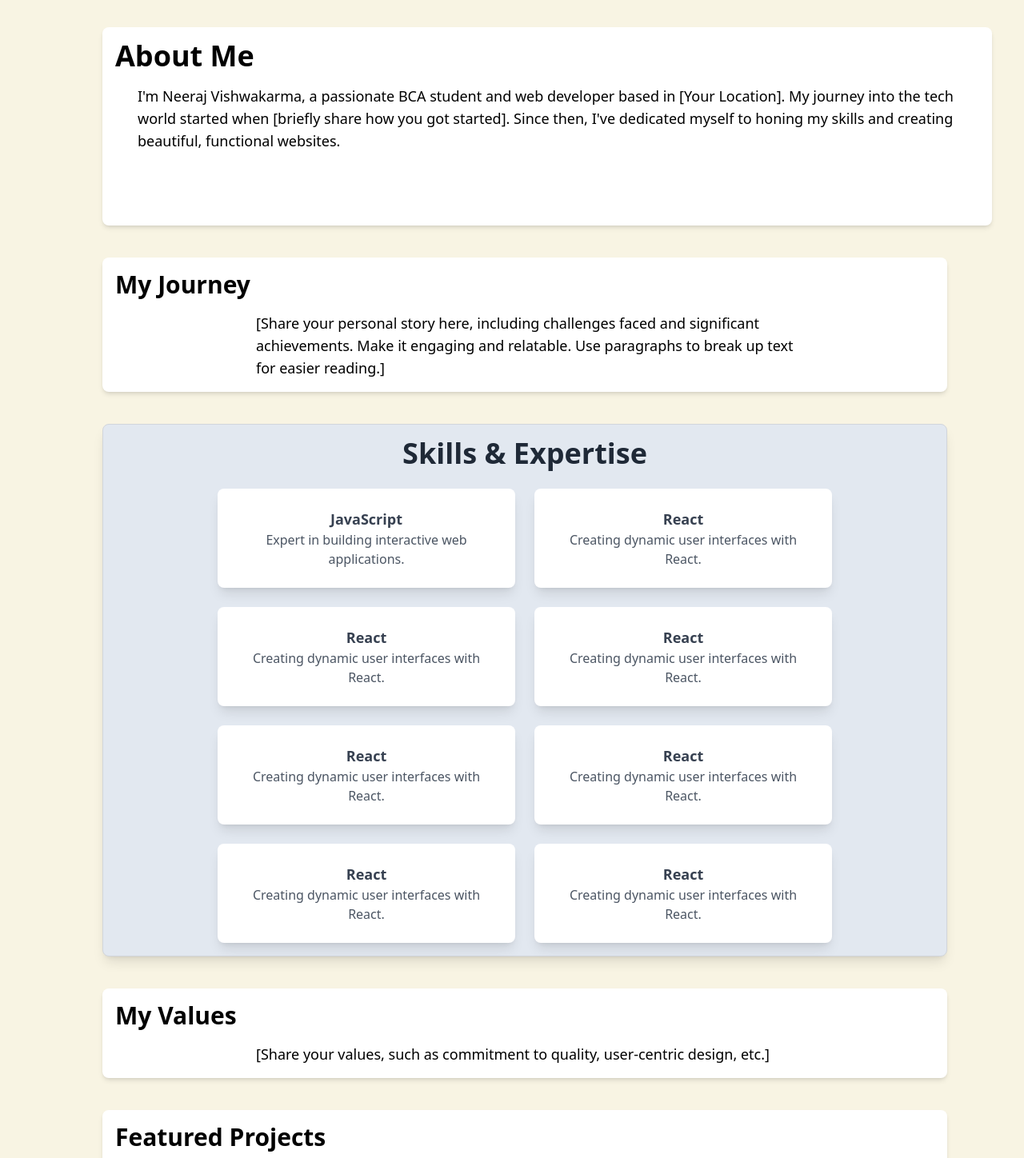
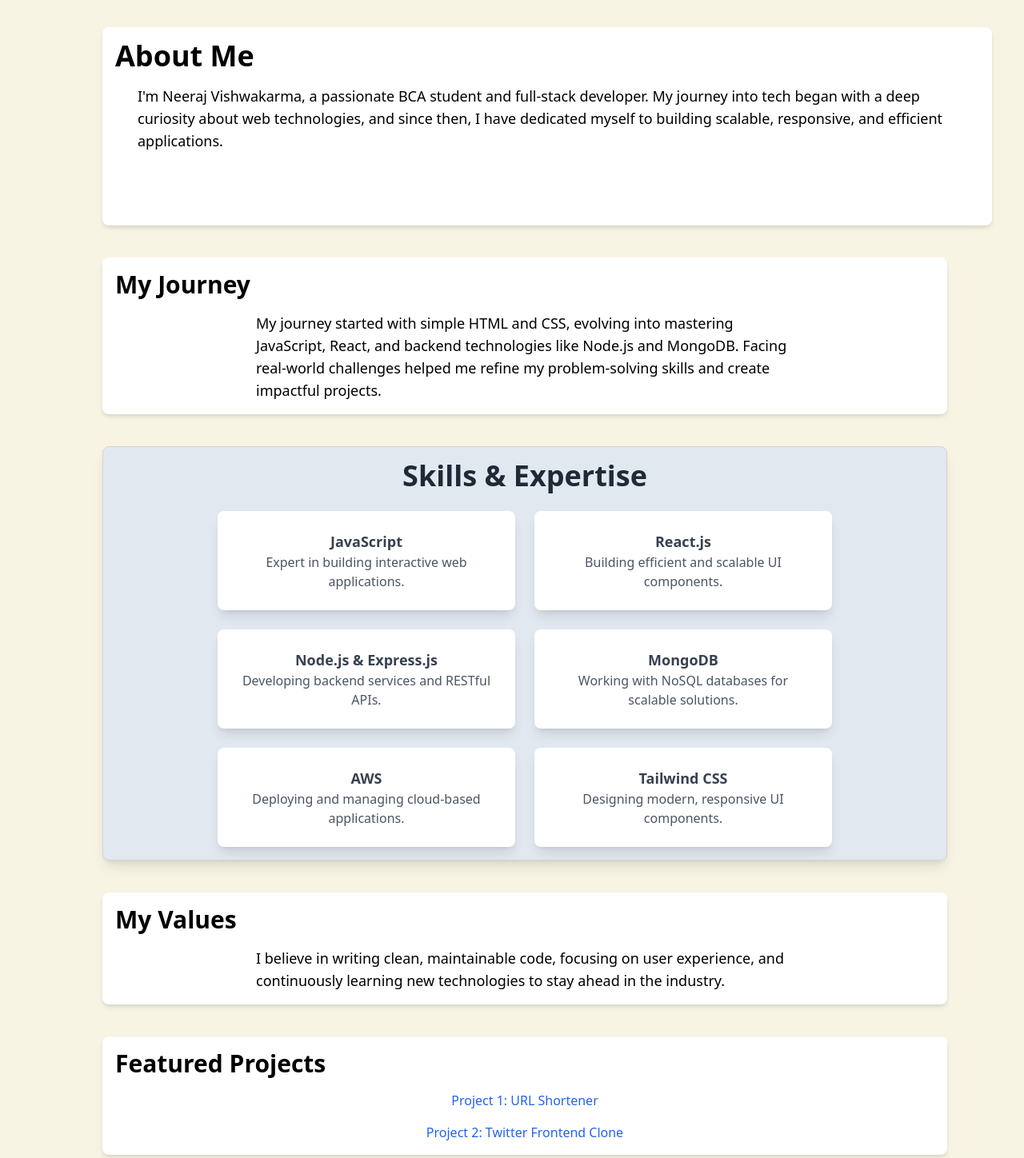
Before and after one commit to NeerajGithb/my-portfolio, a Next.js app: page /about in a window 1280 px wide. Shown: the part 262-1710 px from the top of the page at 80% size. Built offline with nearby package versions, Linux system fonts and the light colour scheme.

Commit message:
add skills

```diff
--- a/app/about/page.js
+++ b/app/about/page.js
@@ -2,16 +2,18 @@
 import { motion } from "framer-motion";
 import Image from "next/image";
 import myImage from "../image/me.jpeg"; // Replace with your image path
+
 export default function About() {
   return (
     <motion.div
       initial={{ y: 30, opacity: 0 }}
       animate={{ y: 0, opacity: 1 }}
       transition={{ duration: 0.3 }}
-     className="bg-[#f8f4e3]  grid grid-rows px-3 py-10 sm:p-10 sm:pl-[10vw]">
+      className="bg-[#f8f4e3] grid grid-rows px-3 py-10 sm:p-10 sm:pl-[10vw]"
+    >
       {/* Hero Section */}
-      <div className="flex max-2xl:flex-col gap-5 mb-10 ">
-        <div className="relative min-w-40 min-h-40 max-w-40 max-h-40 max-lg:ml-10   mb-4  p-6   transform transition-transform hover:scale-105">
+      <div className="flex max-2xl:flex-col gap-5 mb-10">
+        <div className="relative min-w-40 min-h-40 max-w-40 max-h-40 max-lg:ml-10 mb-4 p-6 transform transition-transform hover:scale-105">
           <Image
             src={myImage}
             alt="Neeraj Vishwakarma"
@@ -20,85 +22,53 @@ export default function About() {
             sizes="(max-width: 640px) 50vw, (max-width: 768px) 40vw, 30vw"
           />
         </div>
-        <div className="flex flex-col bg-white p-4 shadow-md rounded-lg ">
+        <div className="flex flex-col bg-white p-4 shadow-md rounded-lg">
           <div>
             <h1 className="text-4xl font-bold mb-4">About Me</h1>
           </div>
           <div>
-            <p className="text-lg max-w-5xl  min-h-40 mx-auto">
-              I&apos;m Neeraj Vishwakarma, a passionate BCA student and web
-              developer based in [Your Location]. My journey into the tech world
-              started when [briefly share how you got started]. Since then,
-              I&apos;ve dedicated myself to honing my skills and creating
-              beautiful, functional websites.
+            <p className="text-lg max-w-5xl min-h-40 mx-auto">
+              I&apos;m Neeraj Vishwakarma, a passionate BCA student and full-stack developer. My journey into tech began with a deep curiosity about web technologies, and since then, I have dedicated myself to building scalable, responsive, and efficient applications.
             </p>
           </div>
         </div>
       </div>
 
       {/* Personal Story */}
-      <div className="grid grid-rows 2xl:ml-44  ">
+      <div className="grid grid-rows 2xl:ml-44">
         <section className="mb-10 bg-white p-4 shadow-md rounded-lg max-w-[66rem]">
           <h2 className="text-3xl font-semibold mb-4">My Journey</h2>
           <p className="text-lg max-w-2xl mx-auto">
-            [Share your personal story here, including challenges faced and
-            significant achievements. Make it engaging and relatable. Use
-            paragraphs to break up text for easier reading.]
+            My journey started with simple HTML and CSS, evolving into mastering JavaScript, React, and backend technologies like Node.js and MongoDB. Facing real-world challenges helped me refine my problem-solving skills and create impactful projects.
           </p>
         </section>
 
         <section className="mb-10 bg-slate-200 p-4 shadow-lg rounded-lg max-w-[66rem] border border-gray-300">
-          <h2 className="text-4xl font-semibold mb-6 text-center text-gray-800">
-            Skills & Expertise
-          </h2>
+          <h2 className="text-4xl font-semibold mb-6 text-center text-gray-800">Skills & Expertise</h2>
           <ul className="grid grid-cols-2 gap-6 max-w-3xl mx-auto">
             <li className="text-center bg-white p-6 shadow-lg hover:shadow-xl rounded-lg transform transition-transform hover:scale-105">
               <h3 className="font-bold text-lg text-gray-700">JavaScript</h3>
-              <p className="text-gray-600">
-                Expert in building interactive web applications.
-              </p>
+              <p className="text-gray-600">Expert in building interactive web applications.</p>
             </li>
             <li className="text-center bg-white p-6 shadow-lg hover:shadow-xl rounded-lg transform transition-transform hover:scale-105">
-              <h3 className="font-bold text-lg text-gray-700">React</h3>
-              <p className="text-gray-600">
-                Creating dynamic user interfaces with React.
-              </p>
+              <h3 className="font-bold text-lg text-gray-700">React.js</h3>
+              <p className="text-gray-600">Building efficient and scalable UI components.</p>
             </li>
             <li className="text-center bg-white p-6 shadow-lg hover:shadow-xl rounded-lg transform transition-transform hover:scale-105">
-              <h3 className="font-bold text-lg text-gray-700">React</h3>
-              <p className="text-gray-600">
-                Creating dynamic user interfaces with React.
-              </p>
+              <h3 className="font-bold text-lg text-gray-700">Node.js & Express.js</h3>
+              <p className="text-gray-600">Developing backend services and RESTful APIs.</p>
             </li>
             <li className="text-center bg-white p-6 shadow-lg hover:shadow-xl rounded-lg transform transition-transform hover:scale-105">
-              <h3 className="font-bold text-lg text-gray-700">React</h3>
-              <p className="text-gray-600">
-                Creating dynamic user interfaces with React.
-              </p>
+              <h3 className="font-bold text-lg text-gray-700">MongoDB</h3>
+              <p className="text-gray-600">Working with NoSQL databases for scalable solutions.</p>
             </li>
             <li className="text-center bg-white p-6 shadow-lg hover:shadow-xl rounded-lg transform transition-transform hover:scale-105">
-              <h3 className="font-bold text-lg text-gray-700">React</h3>
-              <p className="text-gray-600">
-                Creating dynamic user interfaces with React.
-              </p>
+              <h3 className="font-bold text-lg text-gray-700">AWS</h3>
+              <p className="text-gray-600">Deploying and managing cloud-based applications.</p>
             </li>
             <li className="text-center bg-white p-6 shadow-lg hover:shadow-xl rounded-lg transform transition-transform hover:scale-105">
-              <h3 className="font-bold text-lg text-gray-700">React</h3>
-              <p className="text-gray-600">
-                Creating dynamic user interfaces with React.
-              </p>
-            </li>
-            <li className="text-center bg-white p-6 shadow-lg hover:shadow-xl rounded-lg transform transition-transform hover:scale-105">
-              <h3 className="font-bold text-lg text-gray-700">React</h3>
-              <p className="text-gray-600">
-                Creating dynamic user interfaces with React.
-              </p>
-            </li>
-            <li className="text-center bg-white p-6 shadow-lg hover:shadow-xl rounded-lg transform transition-transform hover:scale-105">
-              <h3 className="font-bold text-lg text-gray-700">React</h3>
-              <p className="text-gray-600">
-                Creating dynamic user interfaces with React.
-              </p>
+              <h3 className="font-bold text-lg text-gray-700">Tailwind CSS</h3>
+              <p className="text-gray-600">Designing modern, responsive UI components.</p>
             </li>
           </ul>
         </section>
@@ -107,41 +77,27 @@ export default function About() {
         <section className="mb-10 bg-white p-4 shadow-md rounded-lg max-w-[66rem]">
           <h2 className="text-3xl font-semibold mb-4">My Values</h2>
           <p className="text-lg max-w-2xl mx-auto">
-            [Share your values, such as commitment to quality, user-centric
-            design, etc.]
+            I believe in writing clean, maintainable code, focusing on user experience, and continuously learning new technologies to stay ahead in the industry.
           </p>
         </section>
+
         <section className="mb-10 bg-white p-4 shadow-md rounded-lg max-w-[66rem]">
           <h2 className="text-3xl font-semibold mb-4">Featured Projects</h2>
           <ul className="flex flex-col items-center space-y-4">
             <li>
-              <a
-                href="/projects/project1"
-                className="text-blue-600 hover:underline">
-                Project 1: [Brief Description]
-              </a>
+              <a href="/projects/project1" className="text-blue-600 hover:underline">Project 1: URL Shortener</a>
             </li>
             <li>
-              <a
-                href="/projects/project2"
-                className="text-blue-600 hover:underline">
-                Project 2: [Brief Description]
-              </a>
+              <a href="/projects/project2" className="text-blue-600 hover:underline">Project 2: Twitter Frontend Clone</a>
             </li>
-            {/* Add more project links as needed */}
           </ul>
         </section>
+
         {/* Call to Action */}
         <section className="text-center bg-white p-4 shadow-md rounded-lg max-w-[66rem]">
           <h2 className="text-3xl font-semibold mb-4">Let’s Connect!</h2>
-          <p className="text-lg mb-4">
-            I would love to hear from you. Feel free to reach out!
-          </p>
-          <a
-            href="/contact"
-            className="bg-purple-500 text-white py-2 px-4 rounded-full hover:bg-purple-600 transition duration-300">
-            Contact Me
-          </a>
+          <p className="text-lg mb-4">I would love to collaborate and bring ideas to life. Let’s discuss how we can work together!</p>
+          <a href="/contact" className="bg-purple-500 text-white py-2 px-4 rounded-full hover:bg-purple-600 transition duration-300">Contact Me</a>
         </section>
       </div>
     </motion.div>
--- a/app/skills/page.js
+++ b/app/skills/page.js
@@ -8,7 +8,8 @@ const page = () => {
       initial={{ y: 30, opacity: 0 }}
       animate={{ y: 0, opacity: 1 }}
       transition={{ duration: 0.3 }}
-    className="min-h-screen bg-gradient-to-r from-gray-100 to-gray-300 py-16 px-3 sm:px-10 sm:pl-[10vw]">
+      className="min-h-screen bg-gradient-to-r from-gray-100 to-gray-300 py-16 px-3 sm:px-10"
+    >
       {/* Page Header */}
       <div className="max-w-6xl mx-auto text-center mb-12">
         <h1 className="2xl:text-5xl text-4xl font-bold text-gray-800 tracking-wide mb-4">
@@ -22,95 +23,36 @@ const page = () => {
 
       {/* Skills Grid */}
       <div className="max-w-7xl mx-auto grid grid-cols-1 md:grid-cols-2 lg:grid-cols-3 gap-8">
-        {/* Skill Card */}
-        <div className="bg-white rounded-lg shadow-lg overflow-hidden transform transition-transform hover:scale-105 hover:shadow-xl">
+        {[
+          { name: "Data Structures & Algorithms", level: "Advanced", desc: "Problem-solving skills for writing optimized and efficient code." },
+          { name: "JavaScript", level: "Advanced", desc: "Expert in building interactive web applications using modern JavaScript frameworks and libraries." },
+          { name: "TypeScript", level: "Intermediate", desc: "Strongly typed JavaScript for scalable and maintainable applications." },
+          { name: "React.js & Next.js", level: "Advanced", desc: "Building dynamic, efficient, and reusable UI components for fast and scalable web applications." },
+          { name: "Node.js & Express.js", level: "Advanced", desc: "Developing scalable server-side applications and RESTful APIs." },
+          { name: "MongoDB", level: "Intermediate", desc: "NoSQL database for building modern applications with flexible data schemas." },
+          { name: "PostgreSQL & MySQL", level: "Intermediate", desc: "Relational database management and optimization." },
+          { name: "AWS & Cloud Services", level: "Intermediate", desc: "Cloud infrastructure for hosting, scaling, and managing modern applications." },
+          { name: "Docker & Kubernetes", level: "Intermediate", desc: "Containerization and orchestration for scalable deployments." },
+          { name: "Tailwind CSS", level: "Advanced", desc: "Utility-first CSS framework for crafting beautiful user interfaces efficiently." },
+          { name: "Git & GitHub", level: "Advanced", desc: "Version control, branching strategies, and collaborative development." },
+          { name: "CI/CD & DevOps", level: "Intermediate", desc: "Continuous integration, delivery, and automation for software deployment." },
+          { name: "System Design & Architecture", level: "Intermediate", desc: "Designing scalable and high-performance applications." },
+        ].map((skill, index) => (
+          <div
+            key={index}
+            className="bg-white rounded-lg shadow-lg overflow-hidden transform transition-transform hover:scale-105 hover:shadow-xl"
+          >
             <div className="p-6 text-center">
               <h3 className="text-2xl font-semibold text-gray-700 mb-2">
-              JavaScript
+                {skill.name}
               </h3>
-            <p className="text-gray-500 mb-4">
-              Expert in building interactive web applications using modern
-              JavaScript frameworks and libraries.
-            </p>
+              <p className="text-gray-500 mb-4">{skill.desc}</p>
               <span className="inline-block bg-gray-800 text-white px-3 py-1 rounded-full text-sm">
-              Advanced
+                {skill.level}
               </span>
             </div>
           </div>
-
-        <div className="bg-white rounded-lg shadow-lg overflow-hidden transform transition-transform hover:scale-105 hover:shadow-xl">
-          <div className="p-6 text-center">
-            <h3 className="text-2xl font-semibold text-gray-700 mb-2">
-              React.js
-            </h3>
-            <p className="text-gray-500 mb-4">
-              Building dynamic, efficient, and reusable UI components for fast
-              and scalable web applications.
-            </p>
-            <span className="inline-block bg-gray-800 text-white px-3 py-1 rounded-full text-sm">
-              Advanced
-            </span>
-          </div>
-        </div>
-
-        <div className="bg-white rounded-lg shadow-lg overflow-hidden transform transition-transform hover:scale-105 hover:shadow-xl">
-          <div className="p-6 text-center">
-            <h3 className="text-2xl font-semibold text-gray-700 mb-2">
-              Node.js & Express.js
-            </h3>
-            <p className="text-gray-500 mb-4">
-              Developing scalable server-side applications and RESTful APIs.
-            </p>
-            <span className="inline-block bg-gray-800 text-white px-3 py-1 rounded-full text-sm">
-              Advanced
-            </span>
-          </div>
-        </div>
-
-        <div className="bg-white rounded-lg shadow-lg overflow-hidden transform transition-transform hover:scale-105 hover:shadow-xl">
-          <div className="p-6 text-center">
-            <h3 className="text-2xl font-semibold text-gray-700 mb-2">
-              MongoDB
-            </h3>
-            <p className="text-gray-500 mb-4">
-              NoSQL database for building modern applications with flexible data
-              schemas.
-            </p>
-            <span className="inline-block bg-gray-800 text-white px-3 py-1 rounded-full text-sm">
-              Intermediate
-            </span>
-          </div>
-        </div>
-
-        <div className="bg-white rounded-lg shadow-lg overflow-hidden transform transition-transform hover:scale-105 hover:shadow-xl">
-          <div className="p-6 text-center">
-            <h3 className="text-2xl font-semibold text-gray-700 mb-2">AWS</h3>
-            <p className="text-gray-500 mb-4">
-              Cloud infrastructure for hosting, scaling, and managing modern
-              applications.
-            </p>
-            <span className="inline-block bg-gray-800 text-white px-3 py-1 rounded-full text-sm">
-              Intermediate
-            </span>
-          </div>
-        </div>
-
-        <div className="bg-white rounded-lg shadow-lg overflow-hidden transform transition-transform hover:scale-105 hover:shadow-xl">
-          <div className="p-6 text-center">
-            <h3 className="text-2xl font-semibold text-gray-700 mb-2">
-              Tailwind CSS
-            </h3>
-            <p className="text-gray-500 mb-4">
-              Utility-first CSS framework for crafting beautiful user interfaces
-              efficiently.
-            </p>
-            <span className="inline-block bg-gray-800 text-white px-3 py-1 rounded-full text-sm">
-              Advanced
-            </span>
-          </div>
-        </div>
-
-        {/* Add more skill cards as necessary */}
+        ))}
       </div>
     </motion.div>
   );
```
Also changed, not shown: app/page.js (+10 -8 lines), app/image/me.jpeg, 1 other file (tests, documents, lock files or other folders). Lines whose indentation alone changed are shown as unchanged.
